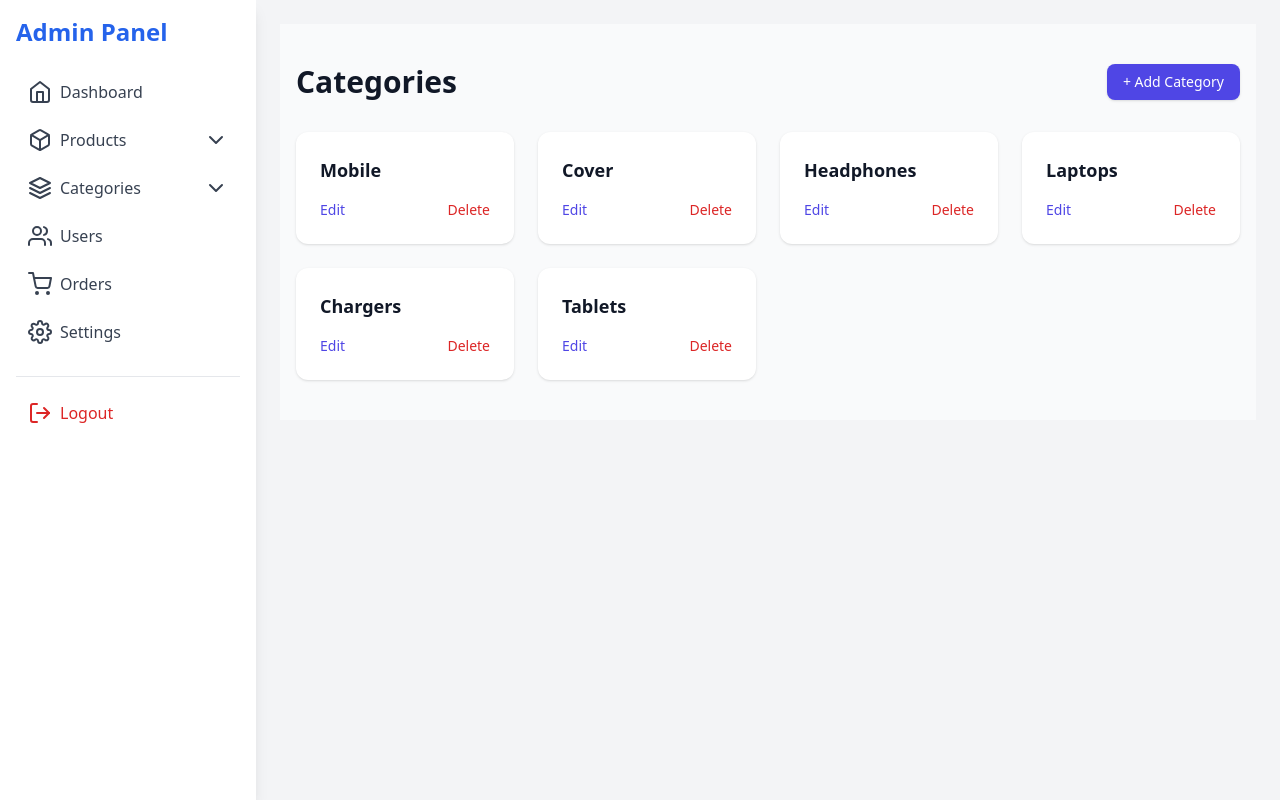
After one commit to AyushHimalayaShrestha/Ems, a Django app: page /dashboard/category/lists in a window 1280 px wide. The commit adds this page. Run offline with Django 5.2, Linux system fonts and the light colour scheme; data comes from the database, SQL or seed files in the repository; both versions use the stored data as it was after the commit; some libraries are stand-ins or nearby versions.

Commit message:
category lists

```diff
--- /dev/null
+++ b/ecommerce/adminpage/templates/dashboard_category_lists.html
@@ -0,0 +1,46 @@
+{% extends 'dashboard_layout.html' %}
+{% block content %}
+
+{% if messages %}
+  {% for message in messages %}
+    {% if 'success' in message.tags %}
+      <div class="bg-green-100 text-green-700 px-4 py-2 rounded mb-4">{{ message }}</div>
+    {% elif 'error' in message.tags %}
+      <div class="bg-red-100 text-red-700 px-4 py-2 rounded mb-4">{{ message }}</div>
+    {% endif %}
+  {% endfor %}
+{% endif %}
+
+<section class="bg-gray-50 py-10">
+  <div class="container mx-auto px-4">
+
+    <!-- Header -->
+    <div class="flex items-center justify-between mb-8">
+      <h2 class="text-3xl font-bold text-gray-900">Categories</h2>
+      <a href="{% url 'add_category' %}"
+         class="inline-flex items-center px-4 py-2 bg-indigo-600 text-white text-sm font-medium rounded-lg shadow hover:bg-indigo-700 transition-colors">
+        + Add Category
+      </a>
+    </div>
+
+    <!-- Category Grid -->
+    <div class="grid gap-6 sm:grid-cols-2 lg:grid-cols-3 xl:grid-cols-4">
+      {% for category in category_lists %}
+      <div class="bg-white rounded-xl shadow hover:shadow-lg transition-all duration-300 flex flex-col p-6">
+        <h3 class="text-lg font-semibold text-gray-900 truncate">{{ category.category_name }}</h3>
+
+        <!-- Actions -->
+        <div class="mt-4 flex items-center justify-between">
+          <a href="#"
+             class="text-sm text-indigo-600 hover:underline">Edit</a>
+          <a href="#"
+             class="text-sm text-red-600 hover:underline">Delete</a>
+        </div>
+      </div>
+      {% empty %}
+      <p class="text-gray-600 col-span-full text-center">No categories available. Please add some.</p>
+      {% endfor %}
+    </div>
+  </div>
+</section>
+{% endblock %}
--- a/ecommerce/adminpage/templates/dashboard_layout.html
+++ b/ecommerce/adminpage/templates/dashboard_layout.html
@@ -33,7 +33,7 @@
         </button>
         <div id="productMenu" class="hidden ml-6 mt-1 space-y-1">
           <a href="{% url 'add_product' %}" class="block text-sm text-gray-600 hover:text-blue-600">Add Product</a>
-          <a href="#" class="block text-sm text-gray-600 hover:text-blue-600">
+          <a href="{% url 'dashboard_product_lists' %}" class="block text-sm text-gray-600 hover:text-blue-600">
             Product List
           </a>
         </div>
--- a/ecommerce/adminpage/urls.py
+++ b/ecommerce/adminpage/urls.py
@@ -4,6 +4,7 @@ urlpatterns=[
     path('category/add',views.add_category,name='add_category'),
     path('product/add',views.add_product,name='add_product'),
     path('product/lists',views.product_list,name='dashboard_product_lists'),
+    path('category/lists',views.category_list,name='dashboard_category_lists'),
     path('product/<int:product_id>/',views.update_product,name='update_product'),
     path('product/delete/<int:product_id>/',views.delete_product,name='delete_product'),
 
--- a/ecommerce/adminpage/views.py
+++ b/ecommerce/adminpage/views.py
@@ -1,6 +1,6 @@
 from django.shortcuts import render, redirect
 from product.forms import CategoryForm, ProductForm
-from product.models import Product
+from product.models import Product,Category
 from django.contrib import messages
 # Create your views here.
 
@@ -16,6 +16,11 @@ def add_category(request):
         form=CategoryForm()
 
     return render(request,'add_category.html',{'form':form})
+
+# Category List
+def category_list(request):
+    category_lists = Category.objects.all()
+    return render(request,'dashboard_category_lists.html',{'category_lists':category_lists})
 
 # Product
 def add_product(request):
```
Also changed, not shown: ecommerce/db.sqlite3, ecommerce/product/views.py (line endings or trailing spaces).
